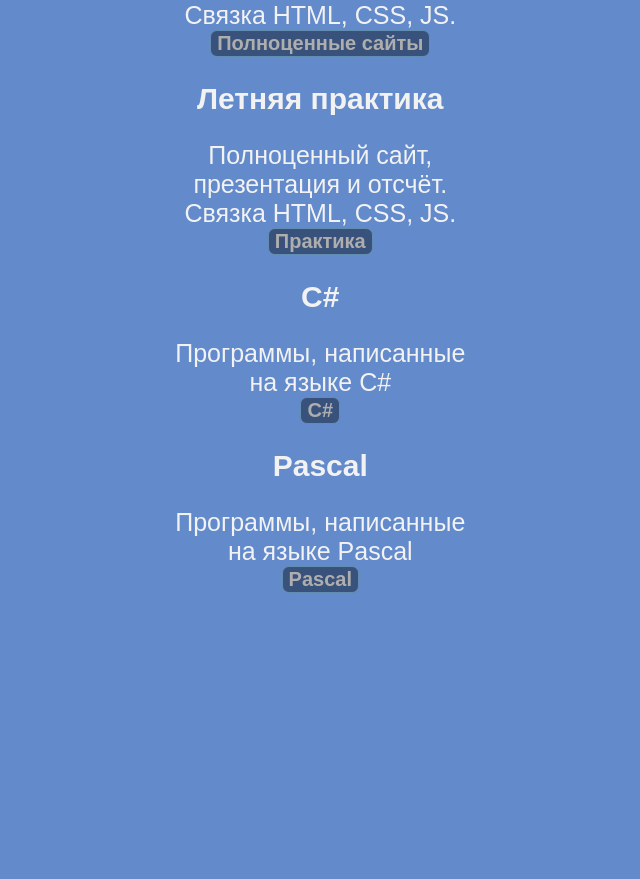
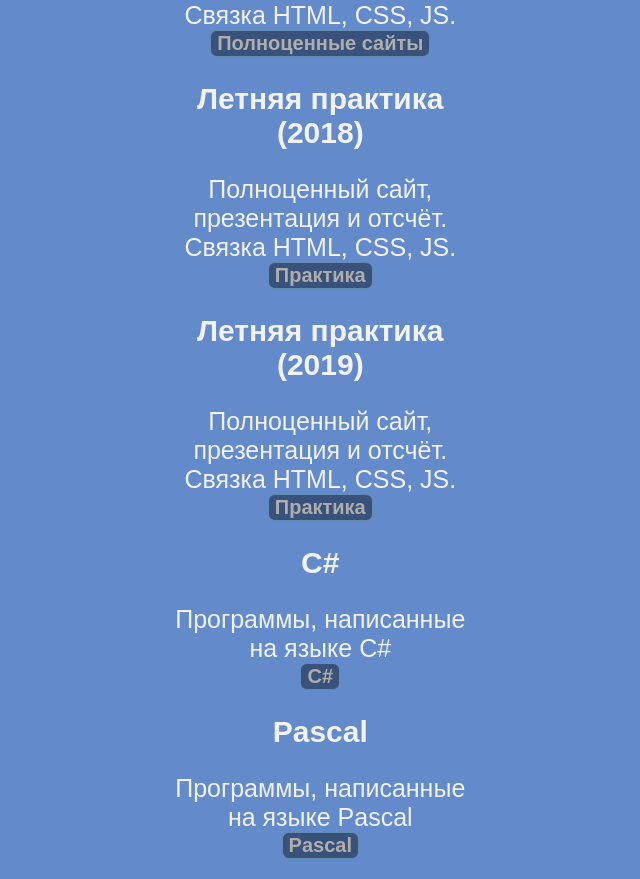
Before and after one commit to Crimor16/-, a plain HTML site: page HTML/index.html in a window 1280 px wide. Shown: the part 1586-2465 px from the top of the page, without its empty margins (345-985 px from the left). Before the commit the page ends 2199 px from the top, so only its background shows below. Drawn offline with Linux system fonts and the light colour scheme.

Commit message:
Update index.html

```diff
--- a/HTML/index.html
+++ b/HTML/index.html
@@ -137,11 +137,16 @@
 					<a href = '..\HTML\FinishedWebSites.html'><button>Полноценные сайты</button></a>
 				</div>
 
-				<h2>Летняя практика</h2>
+				<h2>Летняя практика (2018)</h2>
 				<div class = 'Practice'>
 					<span class = 'big'>Полноценный сайт, презентация и отсчёт.<br>Связка HTML, CSS, JS.</span><br>
 					<a href = '..\HTML\Practice.html'><button>Практика</button></a>
 				</div>
+
+				<h2>Летняя практика (2019)</h2> <div class = 'Practice'> <span class =
+				'big'>Полноценный сайт, презентация и отсчёт.<br>Связка HTML, CSS,
+				JS.</span><br> <a href =
+				'..\HTML\Practice2.html'><button>Практика</button></a> </div>
 
 				<h2>С#</h2>
 				<div class = 'C#'>
```
